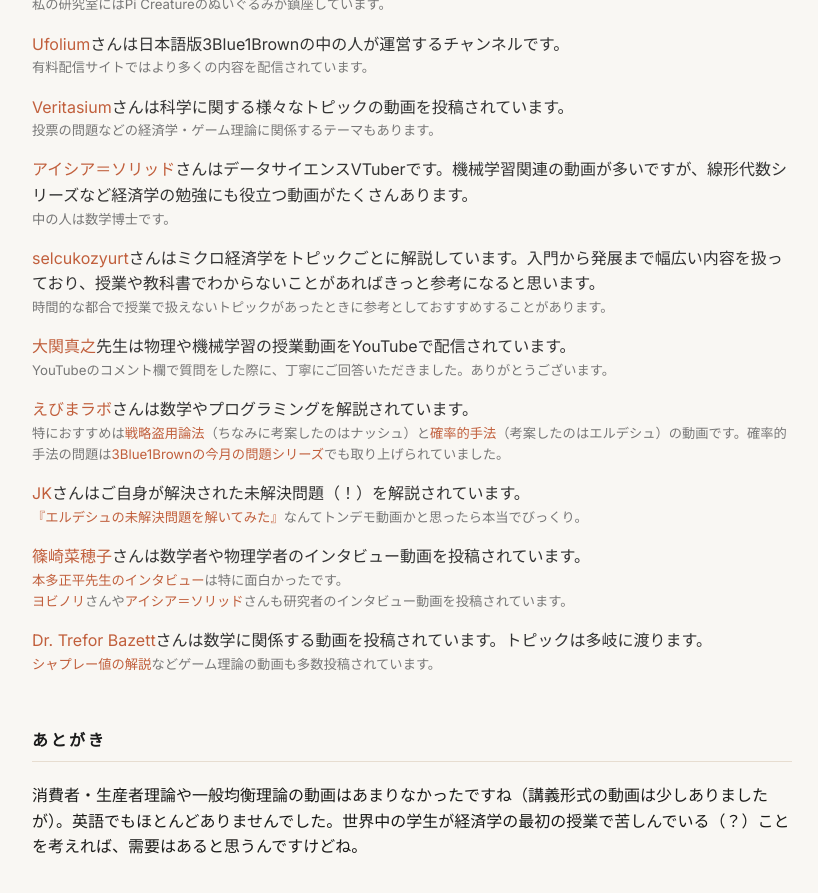
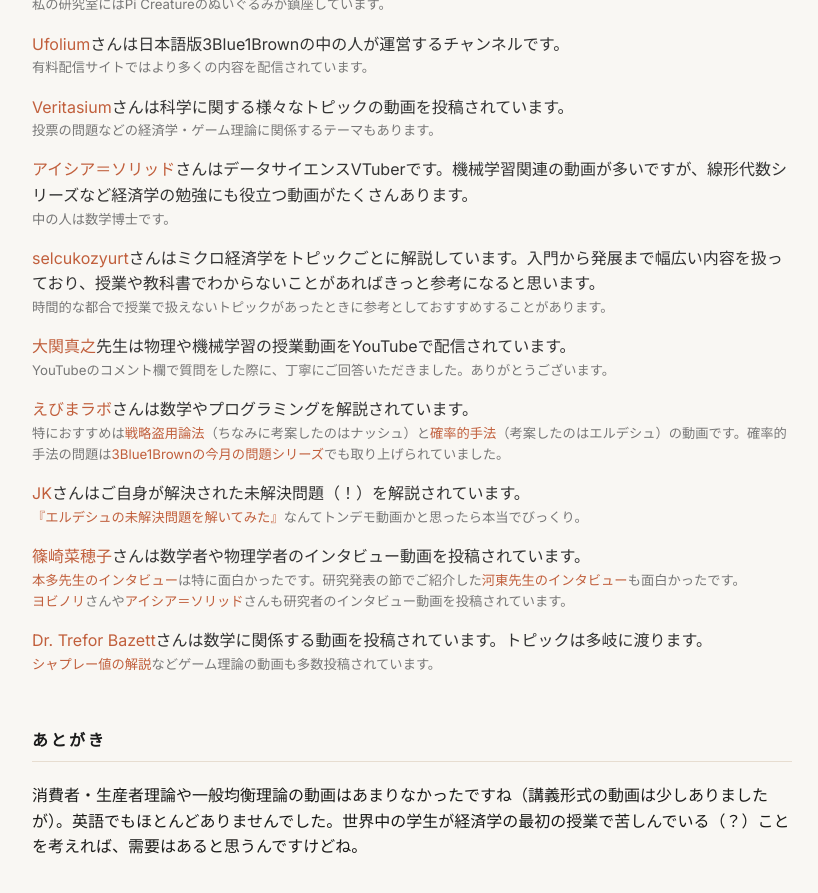
Before and after one commit to tetsuyahoshino137/tetsuyahoshino137.github.io, a Jekyll site: the page built from posts/youtube.html, in a window 1280 px wide and 900 px high, scrolled down 6096 px. Shown: the top 893 px of the window, without its empty margins (228-1046 px from the left). Built offline with Jekyll 4.4.1, drawn with Linux system fonts in a browser that asks for light colours.

```diff
--- a/posts/youtube.html
+++ b/posts/youtube.html
@@ -215,7 +215,7 @@ scale: 1.0
 <li><a href="https://www.youtube.com/@mohzeki22/featured" target="_blank">大関真之</a>先生は物理や機械学習の授業動画をYouTubeで配信されています。<small>YouTubeのコメント欄で質問をした際に、丁寧にご回答いただきました。ありがとうございます。</small></li>
 <li><a href="https://www.youtube.com/@evimalab" target="_blank">えびまラボ</a>さんは数学やプログラミングを解説されています。<small>特におすすめは<a href="https://www.youtube.com/watch?v=agRtx_XREtA" target="_blank">戦略盗用論法</a>（ちなみに考案したのはナッシュ）と<a href="https://www.youtube.com/watch?v=hGa8_P8X3yY" target="_blank">確率的手法</a>（考案したのはエルデシュ）の動画です。確率的手法の問題は<a href="https://youtube.com/shorts/QLu_ZsRc_G0?si=Sy4iikgOKp4vqzzO" target="_blank">3Blue1Brownの今月の問題シリーズ</a>でも取り上げられていました。</small></li>
 <li><a href="https://www.youtube.com/@J_Koizumi_144" target="_blank">JK</a>さんはご自身が解決された未解決問題（！）を解説されています。<small><a href="https://www.youtube.com/watch?v=2LC1mAJGmmU" target="_blank">『エルデシュの未解決問題を解いてみた』</a>なんてトンデモ動画かと思ったら本当でびっくり。</small></li>
-<li><a href="https://www.youtube.com/@shinonao-math" target="_blank">篠崎菜穂子</a>さんは数学者や物理学者のインタビュー動画を投稿されています。<small><a href="https://www.youtube.com/watch?v=WH0D0Fx4Zu0" target="_blank">本多正平先生のインタビュー</a>は特に面白かったです。</small><small><a href="https://www.youtube.com/@yobinori" target="_blank">ヨビノリ</a>さんや<a href="https://www.youtube.com/@AIcia_Solid" target="_blank">アイシア＝ソリッド</a>さんも研究者のインタビュー動画を投稿されています。</small></li>
+<li><a href="https://www.youtube.com/@shinonao-math" target="_blank">篠崎菜穂子</a>さんは数学者や物理学者のインタビュー動画を投稿されています。<small><a href="https://www.youtube.com/watch?v=WH0D0Fx4Zu0" target="_blank">本多先生のインタビュー</a>は特に面白かったです。研究発表の節でご紹介した<a href="https://www.youtube.com/watch?v=bGWCXxeUMkE" target="_blank">河東先生のインタビュー</a>も面白かったです。</small><small><a href="https://www.youtube.com/@yobinori" target="_blank">ヨビノリ</a>さんや<a href="https://www.youtube.com/@AIcia_Solid" target="_blank">アイシア＝ソリッド</a>さんも研究者のインタビュー動画を投稿されています。</small></li>
 <li><a href="https://www.youtube.com/@DrTrefor" target="_blank">Dr. Trefor Bazett</a>さんは数学に関係する動画を投稿されています。トピックは多岐に渡ります。<small><a href="https://www.youtube.com/watch?v=fSwcGqFV2RM" target="_blank">シャプレー値の解説</a>などゲーム理論の動画も多数投稿されています。</small></li>
 </ul>
 </div>
```
